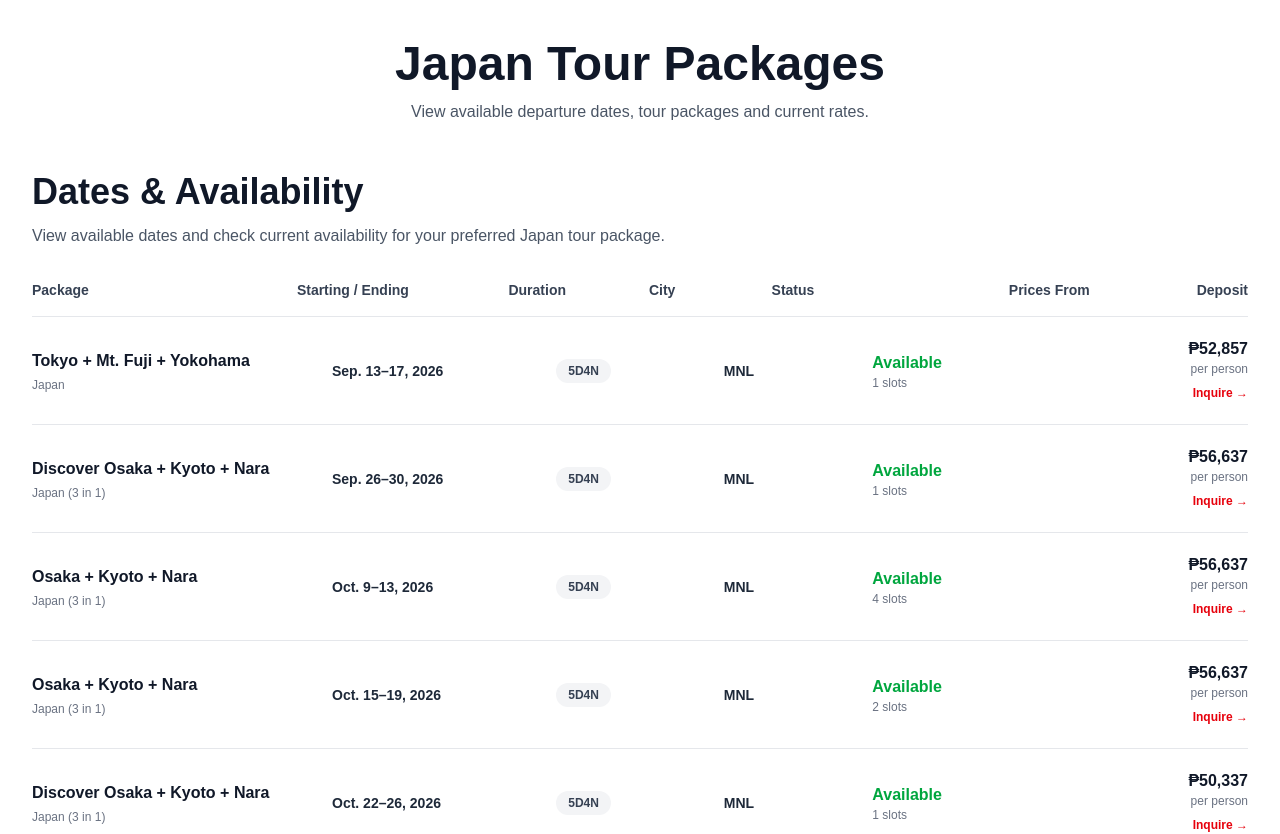
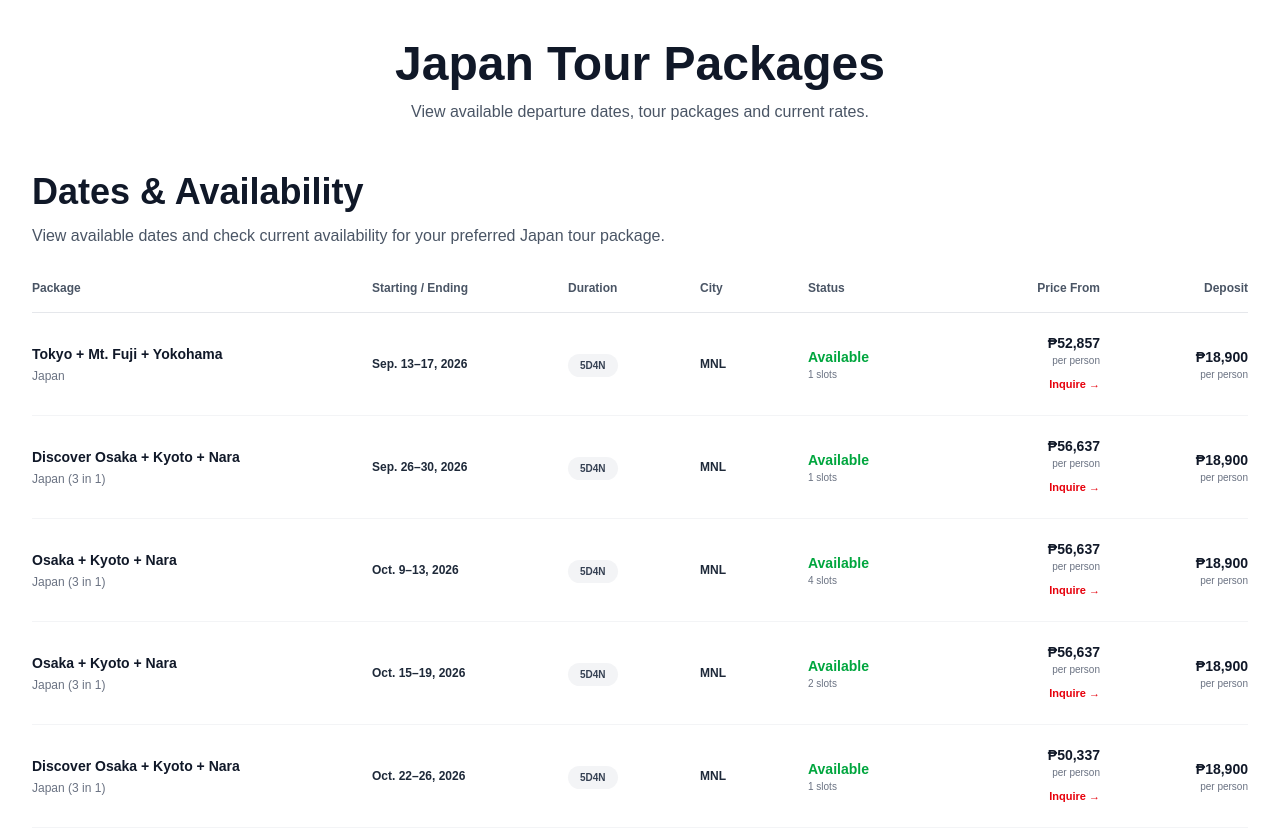
Before and after one commit to chingutravelandtours/chingu-website, a Next.js app: page /japan-tours in a window 1280 px wide. Shown: the top 834 px of the page. Built offline with nearby package versions, Linux system fonts and the light colour scheme.

Commit message:
Update page.tsx

```diff
--- a/app/japan-tours/page.tsx
+++ b/app/japan-tours/page.tsx
@@ -837,10 +837,9 @@ Departure: ${pkg.dates}
 Departure City: ${pkg.city}
 
 Package From: ${peso(pkg.price)} per person
+Deposit: ${peso(pkg.deposit ?? 0)} per person
 
-Deposit: ${peso(pkg.deposit ?? 0)}
-
-Please send me the complete package details and booking requirements.
+Please send me the complete package details, inclusions, exclusions, available dates, and booking requirements.
 
 Thank you!`
     );
@@ -853,7 +852,7 @@ Thank you!`
 
   return (
     <main className="min-h-screen bg-white py-10 px-4 md:px-8">
-      <div className="max-w-[1800px] mx-auto">
+      <div className="max-w-[1600px] mx-auto">
 
         {/* HEADER */}
         <div className="text-center mb-12">
@@ -878,20 +877,33 @@ Thank you!`
           </p>
 
           {/* DESKTOP TABLE */}
-          <div className="hidden md:block mt-8 overflow-x-auto">
-            <div className="min-w-[1100px]">
+          <div className="hidden lg:block mt-8 overflow-x-auto">
+            <div className="min-w-[1150px]">
 
-               {/* TABLE HEADER */}
-             <div className="grid grid-cols-[1.4fr_1.1fr_0.7fr_0.6fr_0.8fr_0.9fr_0.8fr] gap-4 border-b border-gray-200 pb-4 text-sm font-semibold text-gray-700">
+              {/* HEADER */}
+              <div
+                className="
+                  grid
+                  grid-cols-[2fr_1.1fr_0.7fr_0.55fr_0.8fr_0.9fr_0.8fr]
+                  gap-5
+                  border-b
+                  border-gray-200
+                  pb-4
+                  text-xs
+                  font-semibold
+                  text-gray-600
+                "
+              >
                 <div>Package</div>
                 <div>Starting / Ending</div>
                 <div>Duration</div>
                 <div>City</div>
                 <div>Status</div>
-  <div className="text-right">Prices From</div>
+                <div className="text-right">Price From</div>
                 <div className="text-right">Deposit</div>
               </div>
-              {/* TABLE ROWS */}
+
+              {/* ROWS */}
               {packages.map((pkg, index) => {
                 const available = (pkg.slots ?? 0) > 0;
 
@@ -900,17 +912,18 @@ Thank you!`
                     key={`${pkg.title}-${pkg.dates}-${index}`}
                     className="
                       grid
-                      grid-cols-[1.5fr_1.1fr_0.8fr_0.7fr_0.9fr_1fr]
-                      gap-4
+                      grid-cols-[2fr_1.1fr_0.7fr_0.55fr_0.8fr_0.9fr_0.8fr]
+                      gap-5
                       items-center
                       border-b
-                      border-gray-200
+                      border-gray-100
                       py-5
                     "
                   >
+
                     {/* PACKAGE */}
-                    <div>
-                      <p className="font-semibold text-gray-900">
+                    <div className="min-w-0">
+                      <p className="text-sm font-semibold text-gray-900">
                         {pkg.title}
                       </p>
 
@@ -919,23 +932,23 @@ Thank you!`
                       </p>
                     </div>
 
-                    {/* DATES */}
+                    {/* DATE */}
                     <div>
-                      <p className="text-sm font-semibold text-gray-800">
+                      <p className="text-xs font-semibold text-gray-800">
                         {pkg.dates}
                       </p>
                     </div>
 
                     {/* DURATION */}
                     <div>
-                      <span className="inline-block rounded-full bg-gray-100 px-3 py-1 text-xs font-bold text-gray-700">
+                      <span className="inline-block rounded-full bg-gray-100 px-3 py-1 text-[10px] font-bold text-gray-700">
                         {pkg.duration}
                       </span>
                     </div>
 
                     {/* CITY */}
                     <div>
-                      <p className="text-sm font-semibold text-gray-800">
+                      <p className="text-xs font-semibold text-gray-800">
                         {pkg.city}
                       </p>
                     </div>
@@ -943,16 +956,17 @@ Thank you!`
                     {/* STATUS */}
                     <div>
                       {available ? (
-                        <div>
-                          <p className="font-semibold text-green-600">
+                        <>
+                          <p className="text-sm font-semibold text-green-600">
                             Available
                           </p>
-                          <p className="text-xs text-gray-500">
+
+                          <p className="text-[10px] text-gray-500">
                             {pkg.slots} slots
                           </p>
-                        </div>
+                        </>
                       ) : (
-                        <p className="font-semibold text-gray-400">
+                        <p className="text-sm font-semibold text-gray-400">
                           Sold Out
                         </p>
                       )}
@@ -960,39 +974,50 @@ Thank you!`
 
                     {/* PRICE */}
                     <div className="text-right">
-                      <p className="font-bold text-gray-900">
+                      <p className="text-sm font-bold text-gray-900">
                         {peso(pkg.price)}
                       </p>
 
-                      <p className="text-xs text-gray-500">
+                      <p className="text-[10px] text-gray-500">
                         per person
                       </p>
 
+                      {available && (
                         <button
                           onClick={() => handleInquiry(pkg)}
-                        disabled={!available}
-                        className={`
+                          className="
                             mt-2
-                          text-xs
+                            text-[11px]
                             font-semibold
-                          ${
-                            available
-                              ? "text-red-600 hover:text-red-700"
-                              : "text-gray-300 cursor-not-allowed"
-                          }
-                        `}
+                            text-red-600
+                            hover:text-red-700
+                          "
                         >
-                        {available ? "Inquire →" : "Unavailable"}
+                          Inquire →
                         </button>
+                      )}
                     </div>
+
+                    {/* DEPOSIT */}
+                    <div className="text-right">
+                      <p className="text-sm font-bold text-gray-900">
+                        {peso(pkg.deposit ?? 0)}
+                      </p>
+
+                      <p className="text-[10px] text-gray-500">
+                        per person
+                      </p>
+                    </div>
+
                   </div>
                 );
               })}
             </div>
           </div>
 
-          {/* MOBILE CARDS */}
-          <div className="md:hidden mt-8 space-y-4">
+          {/* TABLET + MOBILE CARDS */}
+          <div className="lg:hidden mt-8 grid grid-cols-1 md:grid-cols-2 gap-4">
+
             {packages.map((pkg, index) => {
               const available = (pkg.slots ?? 0) > 0;
 
@@ -1008,9 +1033,11 @@ Thank you!`
                     shadow-sm
                   "
                 >
+
+                  {/* TOP */}
                   <div className="flex items-start justify-between gap-3">
-                    <div>
-                      <h3 className="font-bold text-gray-900">
+                    <div className="min-w-0">
+                      <h3 className="text-sm font-bold text-gray-900">
                         {pkg.title}
                       </h3>
 
@@ -1019,28 +1046,30 @@ Thank you!`
                       </p>
                     </div>
 
-                    <span className="shrink-0 rounded-full bg-gray-100 px-3 py-1 text-xs font-bold text-gray-700">
+                    <span className="shrink-0 rounded-full bg-gray-100 px-3 py-1 text-[10px] font-bold text-gray-700">
                       {pkg.duration}
                     </span>
                   </div>
 
-                  <div className="mt-5 space-y-3">
+                  {/* DETAILS */}
+                  <div className="mt-5 grid grid-cols-2 gap-4">
+
                     <div>
                       <p className="text-[10px] uppercase text-gray-400">
                         Departure
                       </p>
 
-                      <p className="mt-1 text-sm font-semibold text-gray-800">
+                      <p className="mt-1 text-xs font-semibold text-gray-800">
                         {pkg.dates}
                       </p>
                     </div>
 
                     <div>
                       <p className="text-[10px] uppercase text-gray-400">
-                        Departure City
+                        City
                       </p>
 
-                      <p className="mt-1 text-sm font-semibold text-gray-800">
+                      <p className="mt-1 text-xs font-semibold text-gray-800">
                         {pkg.city}
                       </p>
                     </div>
@@ -1051,11 +1080,11 @@ Thank you!`
                       </p>
 
                       {available ? (
-                        <p className="mt-1 font-semibold text-green-600">
+                        <p className="mt-1 text-xs font-semibold text-green-600">
                           Available — {pkg.slots} slots
                         </p>
                       ) : (
-                        <p className="mt-1 font-semibold text-gray-400">
+                        <p className="mt-1 text-xs font-semibold text-gray-400">
                           Sold Out
                         </p>
                       )}
@@ -1063,19 +1092,50 @@ Thank you!`
 
                     <div>
                       <p className="text-[10px] uppercase text-gray-400">
+                        Duration
+                      </p>
+
+                      <p className="mt-1 text-xs font-semibold text-gray-800">
+                        {pkg.duration}
+                      </p>
+                    </div>
+
+                  </div>
+
+                  {/* PRICE + DEPOSIT */}
+                  <div className="mt-5 grid grid-cols-2 gap-4 border-t border-gray-100 pt-4">
+
+                    <div>
+                      <p className="text-[10px] uppercase text-gray-400">
                         Price From
                       </p>
 
-                      <p className="mt-1 text-xl font-bold text-gray-900">
+                      <p className="mt-1 text-lg font-bold text-gray-900">
                         {peso(pkg.price)}
                       </p>
 
-                      <p className="text-xs text-gray-500">
+                      <p className="text-[10px] text-gray-500">
                         per person
                       </p>
                     </div>
+
+                    <div>
+                      <p className="text-[10px] uppercase text-gray-400">
+                        Deposit
+                      </p>
+
+                      <p className="mt-1 text-lg font-bold text-gray-900">
+                        {peso(pkg.deposit ?? 0)}
+                      </p>
+
+                      <p className="text-[10px] text-gray-500">
+                        per person
+                      </p>
                     </div>
 
+                  </div>
+
+                  {/* BUTTON */}
                   <button
                     onClick={() => handleInquiry(pkg)}
                     disabled={!available}
@@ -1084,7 +1144,7 @@ Thank you!`
                       w-full
                       rounded-xl
                       py-3
-                      text-sm
+                      text-xs
                       font-semibold
                       transition
                       ${
@@ -1096,19 +1156,21 @@ Thank you!`
                   >
                     {available ? "Inquire Now →" : "Sold Out"}
                   </button>
+
                 </div>
               );
             })}
+
           </div>
         </section>
 
-        {/* NOTE */}
+        {/* FOOTER NOTE */}
         <div className="mt-12 border-t border-gray-200 pt-6 text-center">
-          <p className="text-xs text-gray-500">
+          <p className="text-xs font-semibold text-gray-600">
             Rates and availability are subject to change and confirmation.
           </p>
 
-          <p className="mt-1 text-xs text-gray-400">
+          <p className="mt-2 text-xs text-gray-400">
             Please contact Chingu Travel and Tours for complete itinerary,
             inclusions, exclusions and booking requirements.
           </p>
```
Lines whose indentation alone changed are shown as unchanged.
